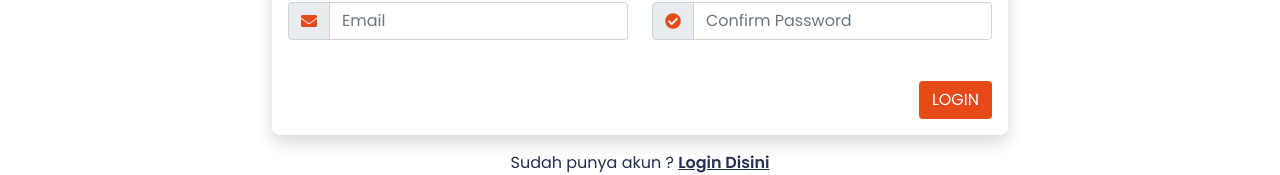
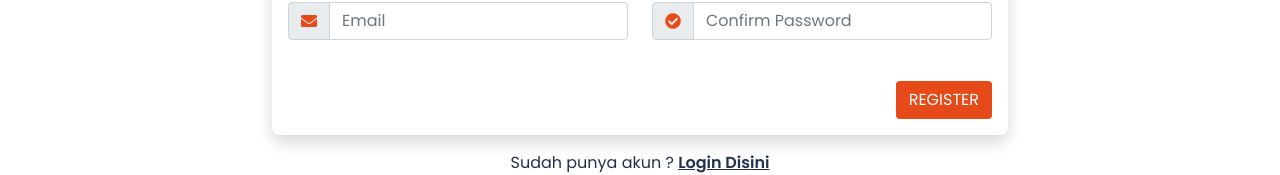
Before and after one commit to wawanneutron/client-frontend-store, a Vue app: page /register in a window 1280 px wide. Shown: the part 340-515 px from the top of the page. Built offline with nearby package versions, Linux system fonts and the light colour scheme.

Commit message:
register text

```diff
--- a/src/views/auth/Register.vue
+++ b/src/views/auth/Register.vue
@@ -63,7 +63,7 @@
                   </div>
                   <div class="col-12">
                     <div class="d-grid d-md-block btn-login text-end">
-                      <button class="btn btn-orange">LOGIN</button>
+                      <button class="btn btn-orange">REGISTER</button>
                     </div>
                   </div>
                 </div>
```
